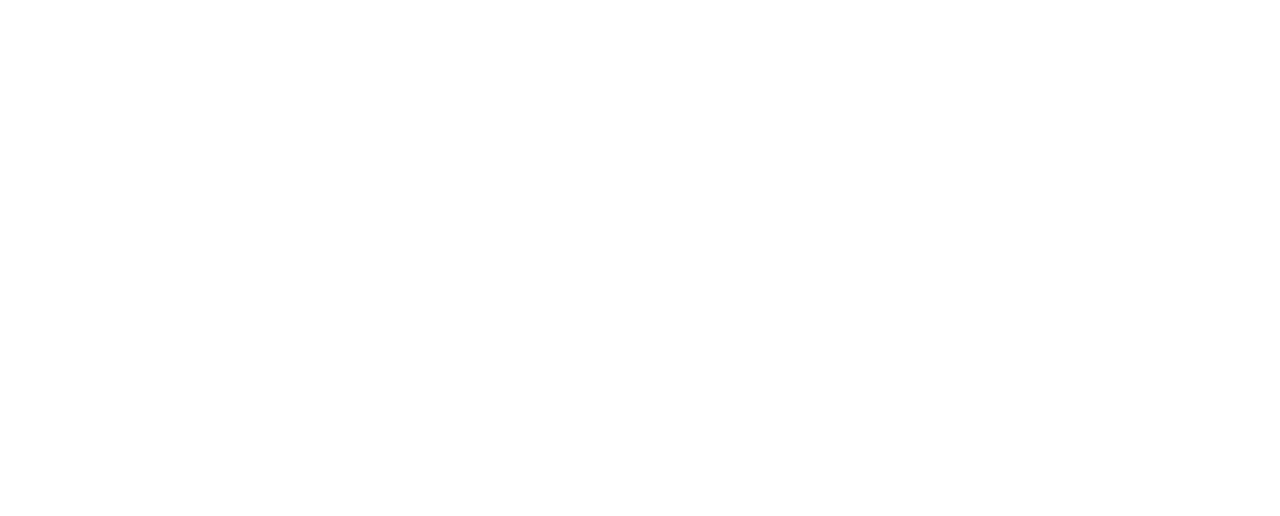
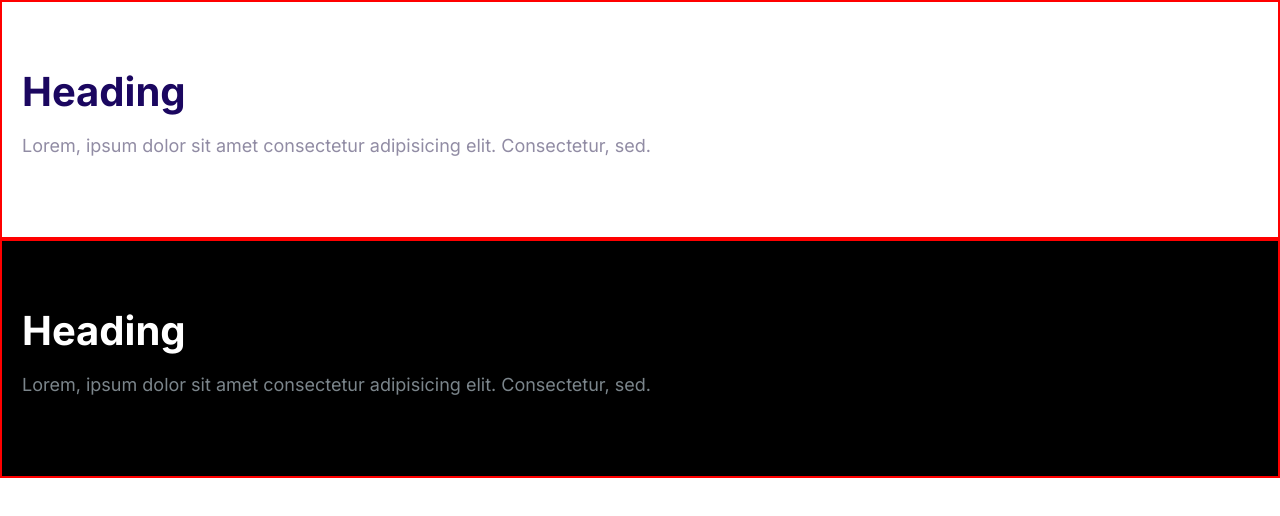
Before and after one commit to awet-nega/moshify, a plain HTML site: page index.html in a window 1280 px wide. Drawn offline with Linux system fonts and the light colour scheme.

Commit message:
I am commiting to github repository

```diff
--- a/css/styles.css
+++ b/css/styles.css
@@ -486,3 +486,18 @@ quote{
   max-height: 100vh;
   opacity: 1;
 }
+/* Blocks */
+.block{
+    padding: 6rem 2rem;
+    border: 2px solid red;
+}
+.block__heading{
+    margin-top: 0;
+}
+.block--dark{
+    background: #000;
+    color: #7b858b;
+}
+.block--dark .block__heading{
+    color: #fff;
+}
--- a/index.html
+++ b/index.html
@@ -12,6 +12,18 @@
     <link rel="stylesheet" href="css/styles.css">
 </head>
 <body>
-
+<section class="block">
+    <h2 class="block__heading">Heading</h2>
+    <p>Lorem, ipsum dolor sit amet consectetur
+        adipisicing elit. Consectetur, sed.
+    </p>
+</section>
+<section class="block block--dark">
+    <h2 class="block__heading">Heading</h2>
+    <p>Lorem, ipsum dolor sit amet consectetur
+        adipisicing elit. Consectetur, sed.
+    </p>
+</section>
+<script src="js/main.js"></script>
 </body>
 </html>
```
